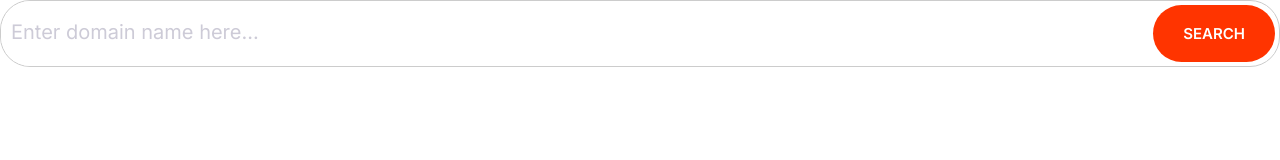
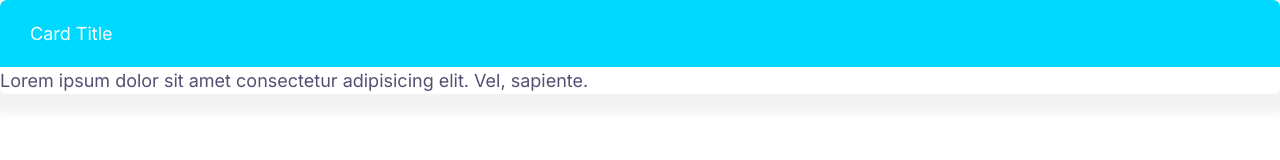
Before and after one commit to RumeshChathuranga/practice, a plain HTML site: page index.html in a window 1280 px wide. Drawn offline with Linux system fonts and the light colour scheme.

Commit message:
Build the card component

```diff
--- a/css/styles.css
+++ b/css/styles.css
@@ -250,3 +250,23 @@ a {
         font-size: 1.5rem;
     }
 }
+
+/* Cards */
+.card {
+    border-radius: 7px;
+    box-shadow: 0 0 10px 20px #f3f3f3;
+    overflow: hidden;
+}
+.card__header , card__body{
+    padding: 2rem 3rem;
+}
+.card--primary .card__header {
+    background-color: var(--color-primary);
+    color: #fff;
+
+}
+.card--secondary .card__header {
+    background-color: var(--color-secondary);
+    color: #fff;
+
+}
--- a/index.html
+++ b/index.html
@@ -14,10 +14,11 @@
     />
   </head>
   <body>
-    <div class="input-group">
-
-        <input type="text" class="input" placeholder="Enter domain name here..."/>
-        <button class="btn btn--accent">Search</button>
+    <div class="card card--secondary">
+        <header class="card__header">Card Title</header>
+        <div class="card__body">
+            Lorem ipsum dolor sit amet consectetur adipisicing elit. Vel, sapiente.
+        </div>
     </div>
   </body>
 </html>
```
Also changed, not shown: components/card.html (added, +6 -0 lines).
